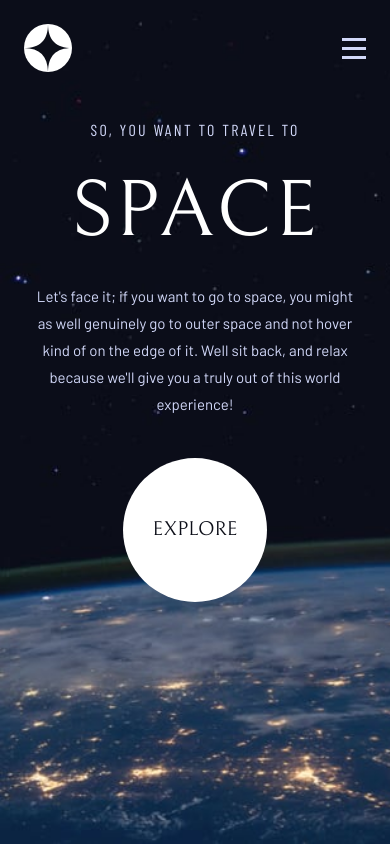
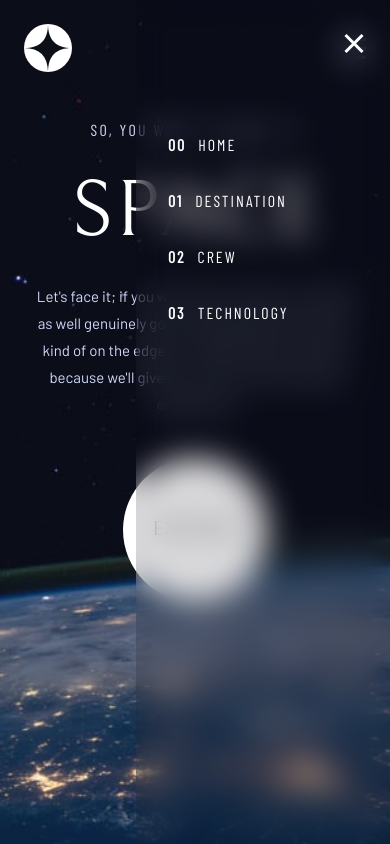
Before and after one commit to luAr26/space-tourism-multi-page-website, a Next.js app: page / in a window 390 px wide. Both pictures are taken after a click on the button "Menu". Built offline with nearby package versions, Linux system fonts and the light colour scheme.

Commit message:
Add mobile menu.

```diff
--- a/app/globals.css
+++ b/app/globals.css
@@ -49,6 +49,38 @@
     background-color: var(--color-white);
   }
 
+  .mobile-menu-item {
+    @apply relative inline-flex w-full space-x-150 font-barlowCondensed text-[1rem] uppercase tracking-[2px] text-white;
+  }
+
+  .mobile-menu-item::before {
+    content: "";
+    position: absolute;
+    width: 3px;
+    height: 100%;
+    background-color: transparent;
+    top: 0;
+    right: 0;
+    transition: background-color 0.5s;
+  }
+
+  .mobile-menu-item:hover::before {
+    background-color: rgba(255, 255, 255, 0.4);
+  }
+
+  .mobile-menu-item:active::before {
+    background-color: var(--color-white);
+  }
+
+  .mobile-menu-item--active {
+    @apply cursor-default;
+  }
+
+  .mobile-menu-item--active::before,
+  .mobile-menu-item--active:hover::before {
+    background-color: var(--color-white);
+  }
+
   .tabs-btn {
     @apply inline-block space-x-150 border-b-[3px] border-[transparent] pb-[10px] font-barlowCondensed text-preset-8 uppercase text-blue-300 transition-colors duration-500 hover:border-b-[rgba(255,255,255,0.4)] hover:text-white active:border-b-white active:text-white;
   }
@@ -84,6 +116,28 @@
   }
 }
 
+@media only screen and (min-width: 768px) and (orientation: landscape) and (max-height: 799px) {
+  .main > div > div {
+    padding-top: 3rem;
+    padding-bottom: 3rem;
+  }
+
+  .main > div > div > div > h1 {
+    font-size: 1rem;
+  }
+
+  .main > div > div > div > h1 > span {
+    font-size: 3.5rem;
+  }
+
+  .main > div > div > a {
+    margin-top: 32px;
+    width: 144px;
+    height: 144px;
+    font-size: 1.125rem;
+  }
+}
+
 /* DESKTOP  */
 @media only screen and (min-width: 1440px) {
   .wrapper--home {
--- a/components/LargeNav.tsx
+++ b/components/LargeNav.tsx
@@ -1,11 +1,6 @@
 import MenuItem from "@/components/MenuItem";
-
-const menuItems = [
-  { name: "Home", link: "/" },
-  { name: "Destination", link: "/destination" },
-  { name: "Crew", link: "/crew" },
-  { name: "Technology", link: "/technology" },
-];
+import data from "@/data/data.json";
+const menuItems = data.menuItems;
 
 const LargeNav = () => {
   return (
--- a/components/Main.tsx
+++ b/components/Main.tsx
@@ -3,5 +3,9 @@ export default function Main({
 }: Readonly<{
   children: React.ReactNode;
 }>) {
-  return <main className="h-[calc(100vh-96.19px)]">{children}</main>;
+  return (
+    <main className="main h-[calc(100vh-96.19px)] desktop:h-[calc(100vh-136.19px)]">
+      {children}
+    </main>
+  );
 }
--- a/components/MainNav.tsx
+++ b/components/MainNav.tsx
@@ -1,9 +1,26 @@
+"use client";
 import Link from "next/link";
 import Logo from "@/public/assets/shared/logo.svg";
 import HamburgerIcon from "@/public/assets/shared/icon-hamburger.svg";
 import LargeNav from "./LargeNav";
+import { useState } from "react";
+import { usePathname } from "next/navigation";
+import { useEffect } from "react";
+import { createPortal } from "react-dom";
+import MobileNav from "@/components/MobileNav";
 
 const MainNav = () => {
+  const [isMenuOpen, setIsMenuOpen] = useState(false);
+  const pathname = usePathname();
+
+  useEffect(() => {
+    setIsMenuOpen(false);
+  }, [pathname]);
+
+  function handleClick() {
+    setIsMenuOpen((prevIsMenuOpen) => !prevIsMenuOpen);
+  }
+
   return (
     <div className="tablet:pr-0 flex items-center justify-between py-300 tablet:py-[0] tablet:pl-500 desktop:pl-800 desktop:pt-500">
       <Link href="/" className="relative">
@@ -12,10 +29,18 @@ const MainNav = () => {
       </Link>
       <div className="hidden desktop:ml-800 desktop:block desktop:h-[1px] desktop:w-full desktop:bg-[rgba(255,255,255,0.25)]"></div>
       <LargeNav />
-      <button className="inline-flex items-center justify-center tablet:hidden">
+      <button
+        onClick={handleClick}
+        className="inline-flex items-center justify-center tablet:hidden"
+      >
         <span className="sr-only">Menu</span>
         <HamburgerIcon className="h-[21px] w-300 text-blue-300" />
       </button>
+      {isMenuOpen &&
+        createPortal(
+          <MobileNav setIsMenuOpen={setIsMenuOpen} />,
+          document.body,
+        )}
     </div>
   );
 };
--- /dev/null
+++ b/components/MobileMenuItem.tsx
@@ -0,0 +1,12 @@
+import Link from "next/link";
+import { MenuItemProps } from "@/types/index";
+
+export default function MenuItem({ children, link }: Readonly<MenuItemProps>) {
+  return (
+    <li>
+      <Link href={link} className="mobile-menu-item">
+        {children}
+      </Link>
+    </li>
+  );
+}
--- /dev/null
+++ b/components/MobileNav.tsx
@@ -0,0 +1,30 @@
+import { MobileNavProps } from "@/types";
+
+import IconClose from "@/public/assets/shared/icon-close.svg";
+import data from "@/data/data.json";
+import MobileMenuItem from "./MobileMenuItem";
+
+const menuItems = data.menuItems;
+
+const MobileNav = ({ setIsMenuOpen }: MobileNavProps) => {
+  return (
+    <div className="fixed right-[0] top-[0] z-10 h-screen w-[254px] bg-[rgba(11,13,23,0.15)] pl-400 pt-[133px] backdrop-blur-lg tablet:hidden">
+      <IconClose
+        className="absolute right-[26.45px] top-[32.95px] h-[21px] w-[20px] cursor-pointer"
+        onClick={() => setIsMenuOpen(false)}
+      />
+      <nav>
+        <ul className="flex flex-col space-y-400">
+          {menuItems.map(({ name, link }, index) => (
+            <MobileMenuItem key={index} link={link}>
+              <span className="font-bold">{`0${index} `}</span>{" "}
+              <span>{name}</span>
+            </MobileMenuItem>
+          ))}
+        </ul>
+      </nav>
+    </div>
+  );
+};
+
+export default MobileNav;
--- a/data/data.json
+++ b/data/data.json
@@ -104,5 +104,11 @@
       },
       "description": "A space capsule is an often-crewed spacecraft that uses a blunt-body reentry capsule to reenter the Earth's atmosphere without wings. Our capsule is where you'll spend your time during the flight. It includes a space gym, cinema, and plenty of other activities to keep you entertained."
     }
+  ],
+  "menuItems": [
+    { "name": "Home", "link": "/" },
+    { "name": "Destination", "link": "/destination" },
+    { "name": "Crew", "link": "/crew" },
+    { "name": "Technology", "link": "/technology" }
   ]
 }
--- a/types/index.ts
+++ b/types/index.ts
@@ -10,3 +10,7 @@ export type MenuItemProps = {
   children: React.ReactNode;
   link: string;
 };
+
+export type MobileNavProps = {
+  setIsMenuOpen: (x: boolean) => void;
+};
```
Also changed, not shown: public/assets/shared/icon-close.svg.
